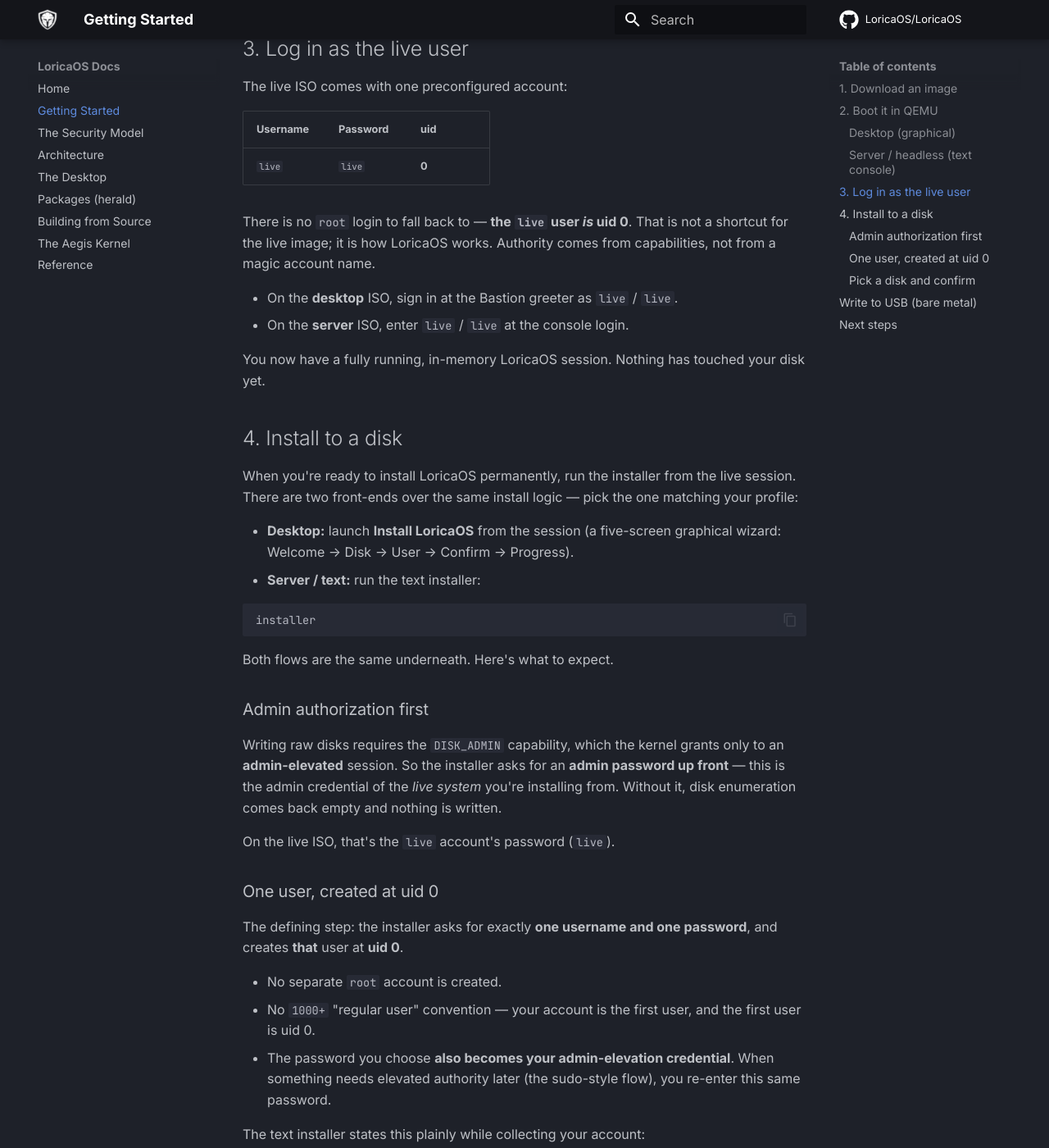
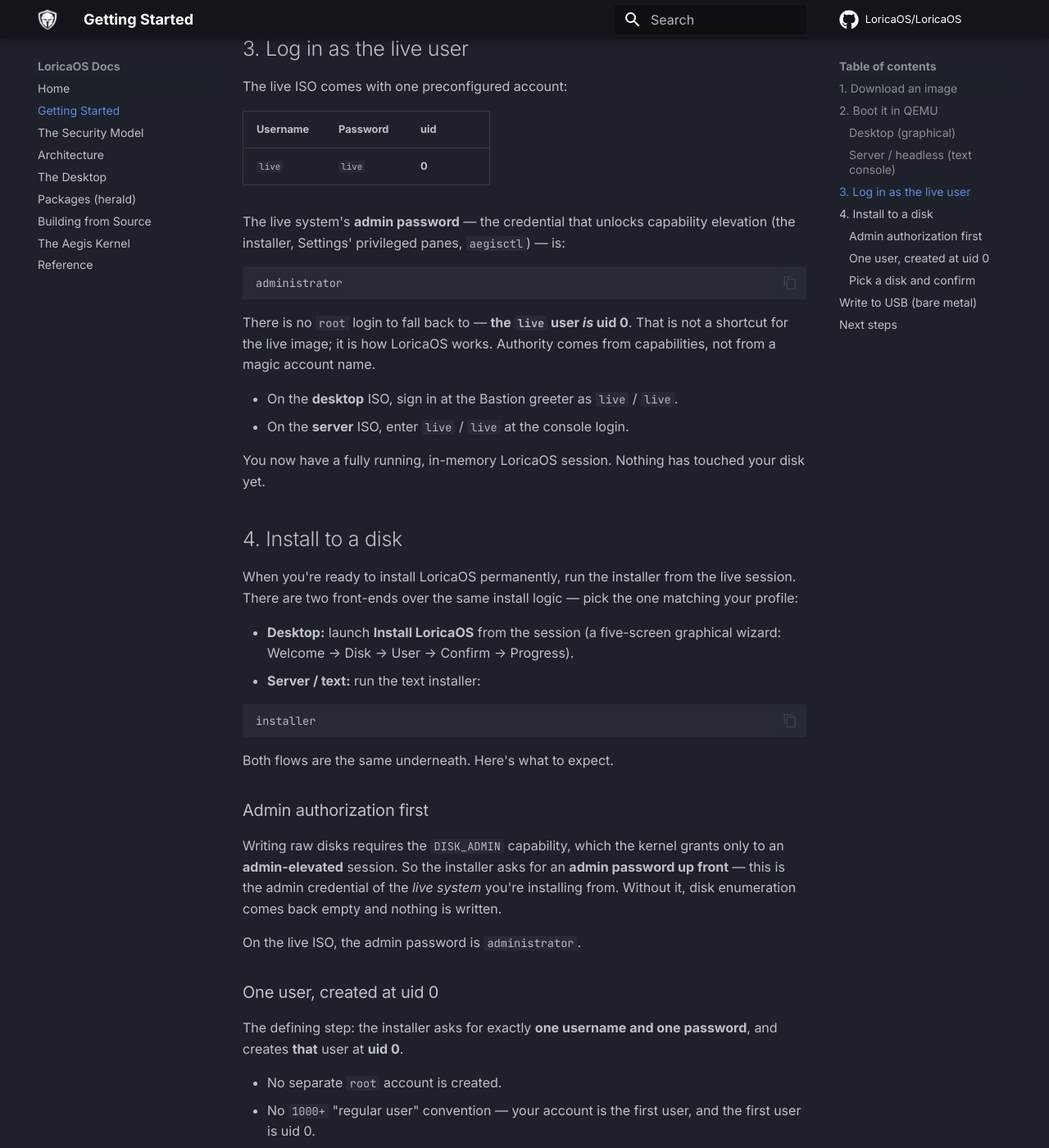
Before and after one commit to LoricaOS/docs, an MkDocs documentation site: the page built from docs/getting-started.md, in a window 1280 px wide and 1400 px high, scrolled down 1951 px. Shown: the whole window at 82% size. Built offline with MkDocs 1.6.1 and Material for MkDocs 9.7.7, drawn with Linux system fonts in a browser that asks for light colours; comment, search, counter and statistics services are not loaded.

Commit message:
docs: publish the live admin password (administrator); fix stale claim it was 'live'
Co-Authored-By: Claude Opus 4.8 <noreply@anthropic.com>

````diff
--- a/docs/getting-started.md
+++ b/docs/getting-started.md
@@ -88,6 +88,13 @@ The live ISO comes with one preconfigured account:
 | --- | --- | --- |
 | `live` | `live` | **0** |
 
+The live system's **admin password** — the credential that unlocks capability
+elevation (the installer, Settings' privileged panes, `aegisctl`) — is:
+
+```
+administrator
+```
+
 There is no `root` login to fall back to — **the `live` user *is* uid 0**. That
 is not a shortcut for the live image; it is how LoricaOS works. Authority comes
 from capabilities, not from a magic account name.
@@ -122,7 +129,7 @@ password up front** — this is the admin credential of the *live system* you're
 installing from. Without it, disk enumeration comes back empty and nothing is
 written.
 
-On the live ISO, that's the `live` account's password (`live`).
+On the live ISO, the admin password is `administrator`.
 
 ### One user, created at uid 0
 
````
Also changed, not shown: docs/desktop.md (+3 -0 lines).
